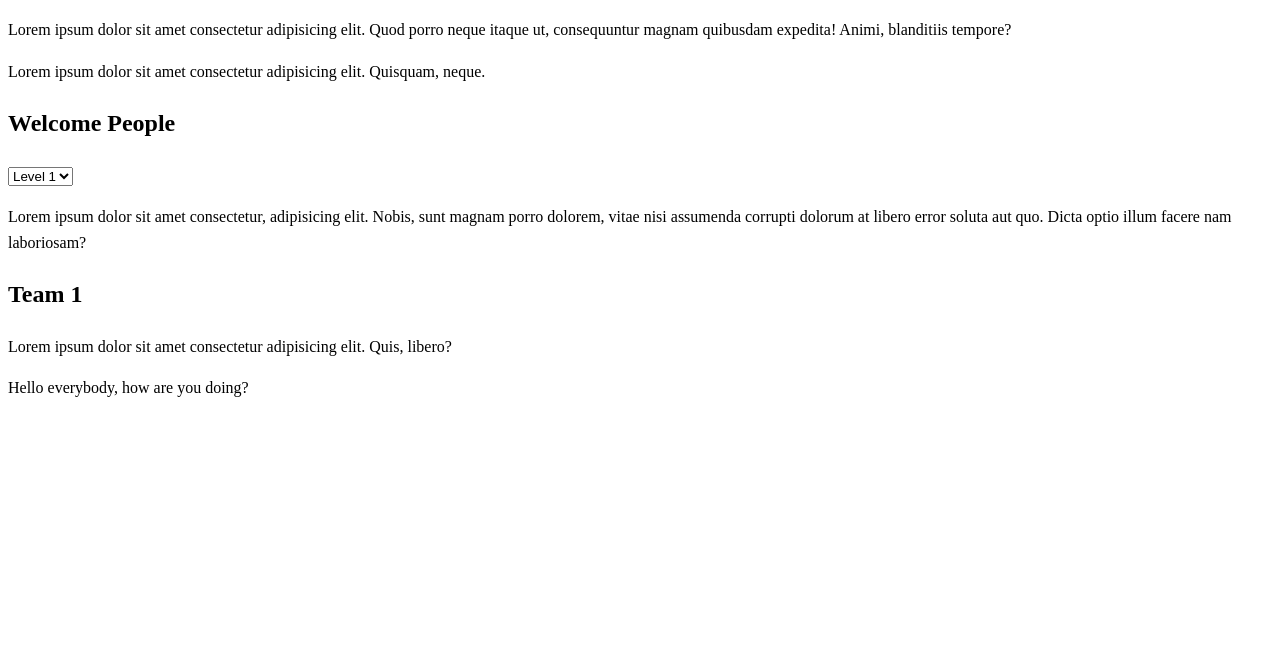
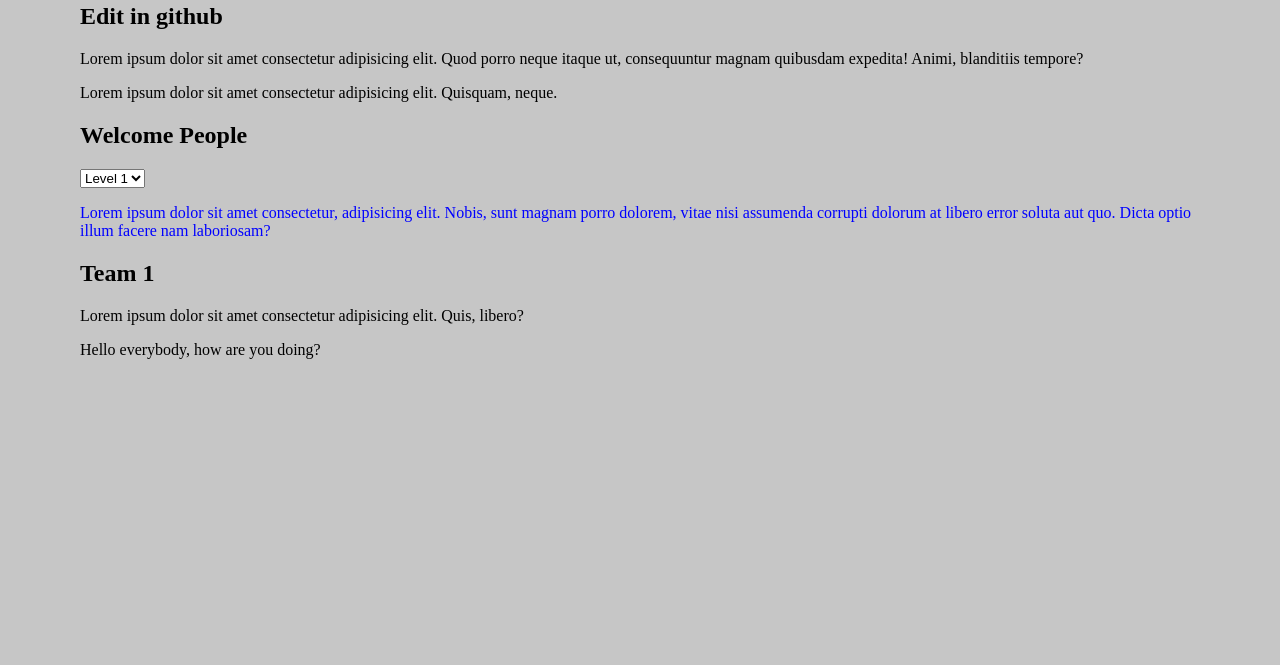
Before and after one commit to smitty33685/GIT-test, a plain HTML site: page index.html in a window 1280 px wide. Shown: the part 135-800 px from the top of the page. Drawn offline with Linux system fonts and the light colour scheme.

Commit message:
#33 merge

```diff
--- a/style.css
+++ b/style.css
@@ -1,9 +1,4 @@
 body {
-<<<<<<< HEAD
-    font-family: Arial, Helvetica, sans-serif;
-    line-height: 1.6;
-}
-=======
     font-family: serif;
     margin: 5rem;
     background: #c6c6c6;
@@ -12,4 +7,3 @@ body {
 .about {
     color: blue;
 }
->>>>>>> origin/feature/styling-index
```
